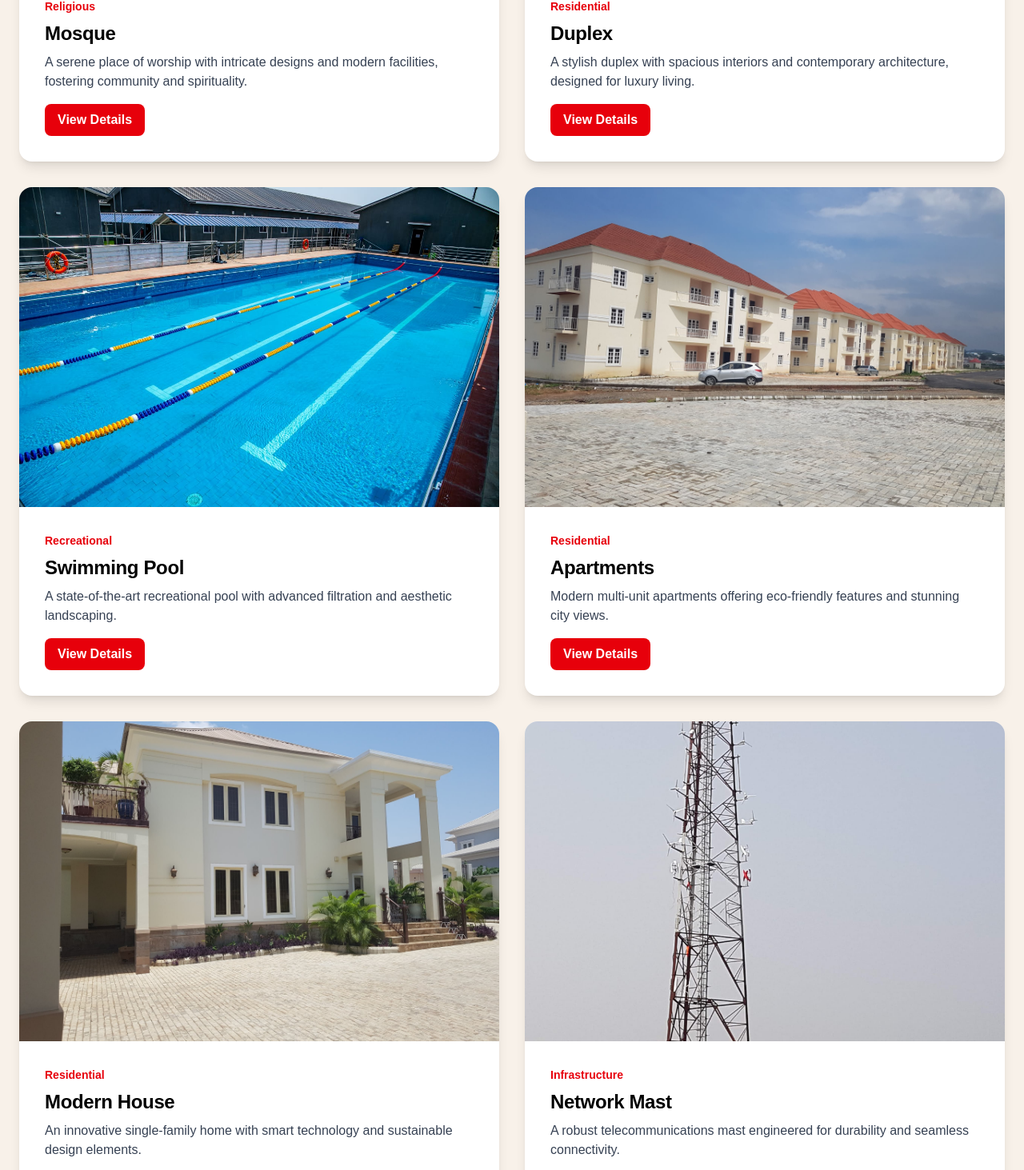
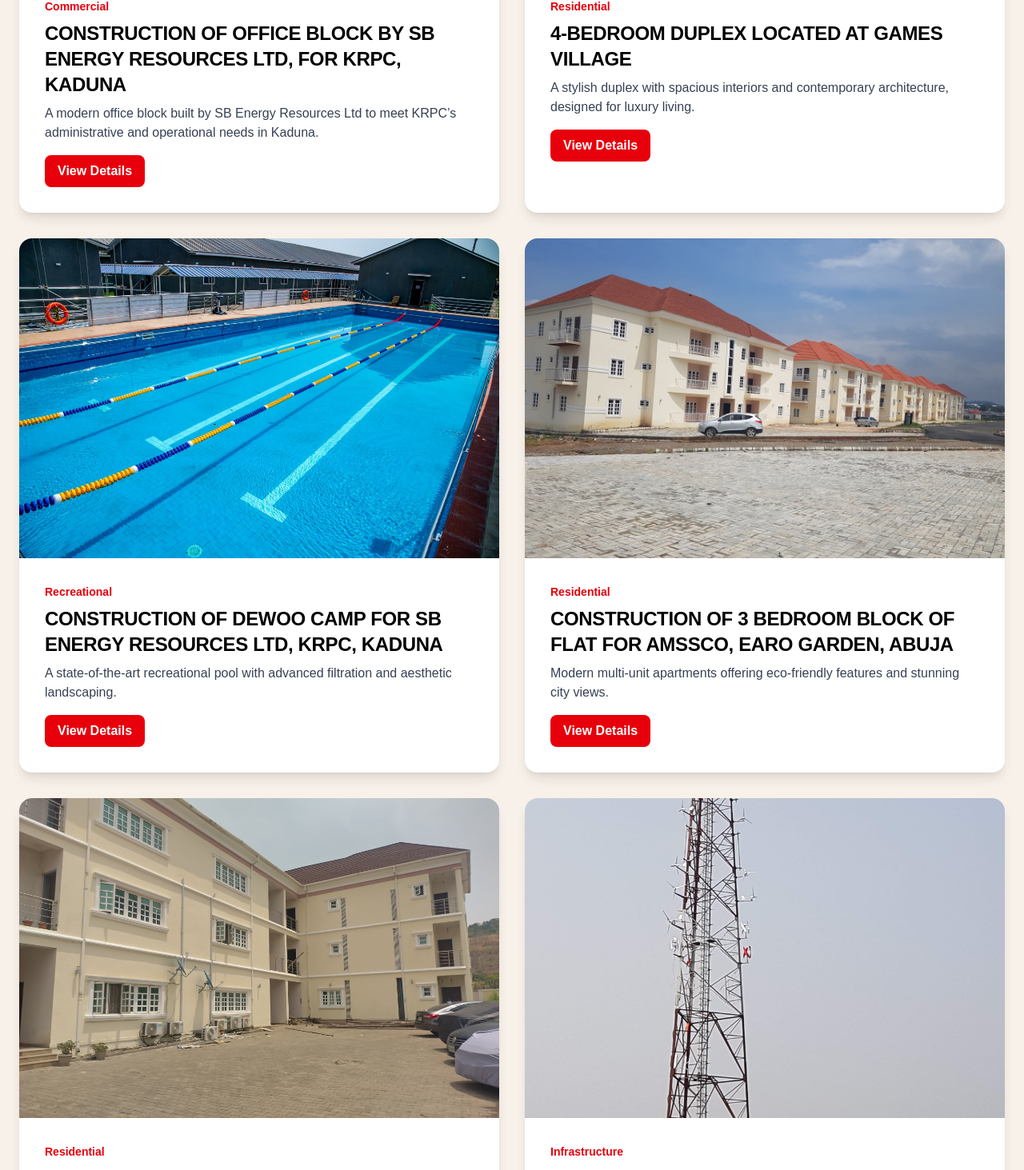
Before and after one commit to mustapha7777ib/work, a React (Vite) app: page / in a window 1280 px wide. Shown: the part 3316-4779 px from the top of the page at 80% size. Built offline with nearby package versions, Linux system fonts and the light colour scheme.

Commit message:
fifth commit

```diff
--- a/index.html
+++ b/index.html
@@ -2,7 +2,7 @@
 <html lang="en">
   <head>
     <meta charset="UTF-8" />
-    <link rel="icon" type="image/png" href="/images/logo.png" />
+    <link rel="icon" type="image/png" href="././src/images/logo.png" />
     <meta name="viewport" content="width=device-width, initial-scale=1.0" />
     <title>AI Allieds LIMITED</title>
   </head>
--- a/src/projects.jsx
+++ b/src/projects.jsx
@@ -9,37 +9,37 @@ import Project6 from './images/project-6.jpeg';
 const projects = [
   {
     img: Project1,
-    title: 'Mosque',
-    description: 'A serene place of worship with intricate designs and modern facilities, fostering community and spirituality.',
-    category: 'Religious',
+    title: 'CONSTRUCTION OF OFFICE BLOCK BY SB ENERGY RESOURCES LTD, FOR KRPC, KADUNA',
+    description: 'A modern office block built by SB Energy Resources Ltd to meet KRPC’s administrative and operational needs in Kaduna.',
+    category: 'Commercial',
   },
   {
     img: Project2,
-    title: 'Duplex',
+    title: '4-BEDROOM DUPLEX LOCATED AT GAMES VILLAGE',
     description: 'A stylish duplex with spacious interiors and contemporary architecture, designed for luxury living.',
     category: 'Residential',
   },
   {
     img: Project3,
-    title: 'Swimming Pool',
+    title: 'CONSTRUCTION OF DEWOO CAMP FOR SB ENERGY RESOURCES LTD, KRPC, KADUNA',
     description: 'A state-of-the-art recreational pool with advanced filtration and aesthetic landscaping.',
     category: 'Recreational',
   },
   {
     img: Project4,
-    title: 'Apartments',
+    title: 'CONSTRUCTION OF 3 BEDROOM BLOCK OF FLAT FOR AMSSCO, EARO GARDEN, ABUJA',
     description: 'Modern multi-unit apartments offering eco-friendly features and stunning city views.',
     category: 'Residential',
   },
   {
     img: Project5,
-    title: 'Modern House',
-    description: 'An innovative single-family home with smart technology and sustainable design elements.',
+    title: 'CONSTRUCTION OF TERRACE DUPLEX, GWARIMPA, ABUJA',
+    description: 'A stylish terrace duplex constructed in Gwarimpa, Abuja, combining contemporary architecture with practical living spaces.',
     category: 'Residential',
   },
   {
     img: Project6,
-    title: 'Network Mast',
+    title: 'CONSTRUCTION OF RADIO MAST AND SOLAR POWER FOR UFOMA COMMUNITY RADIO, UGHELLI, DELTA STATE.',
     description: 'A robust telecommunications mast engineered for durability and seamless connectivity.',
     category: 'Infrastructure',
   },
```
Also changed, not shown: src/images/project-1.jpeg, src/images/project-5.jpeg.
